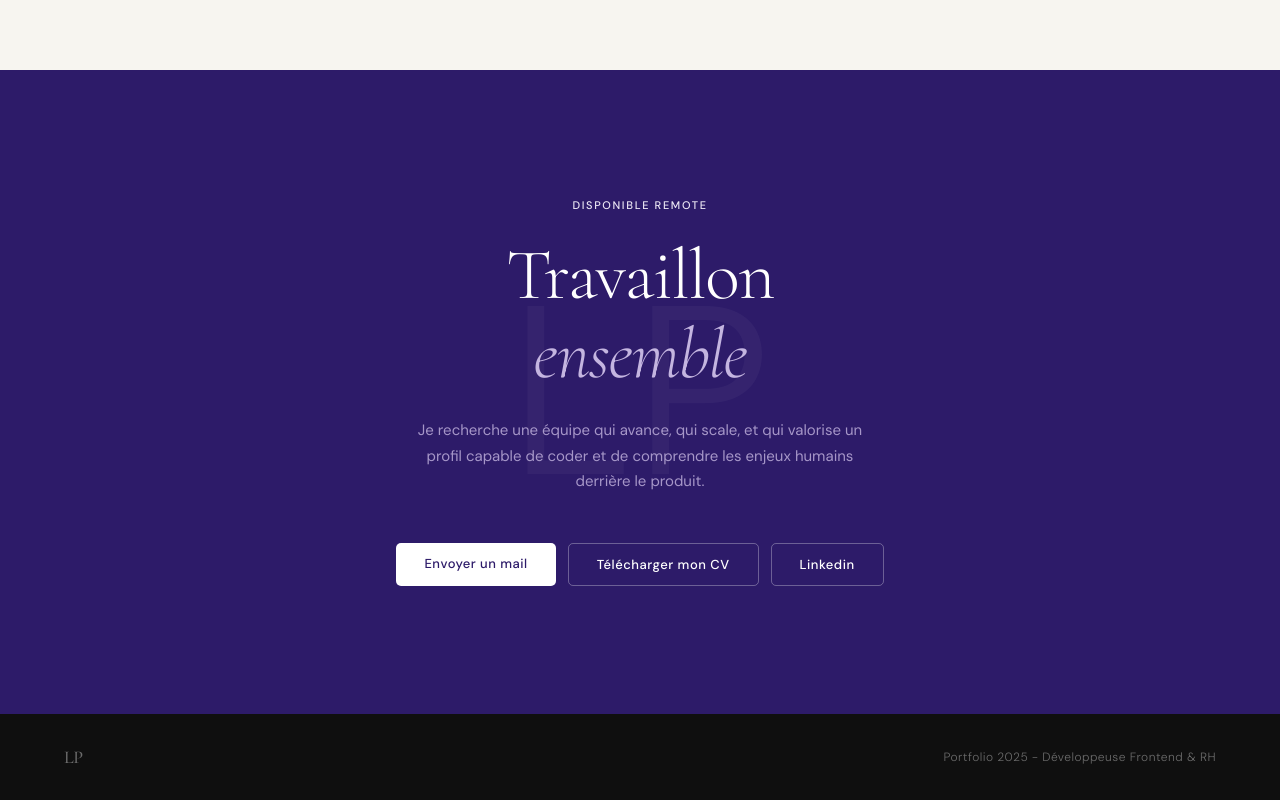
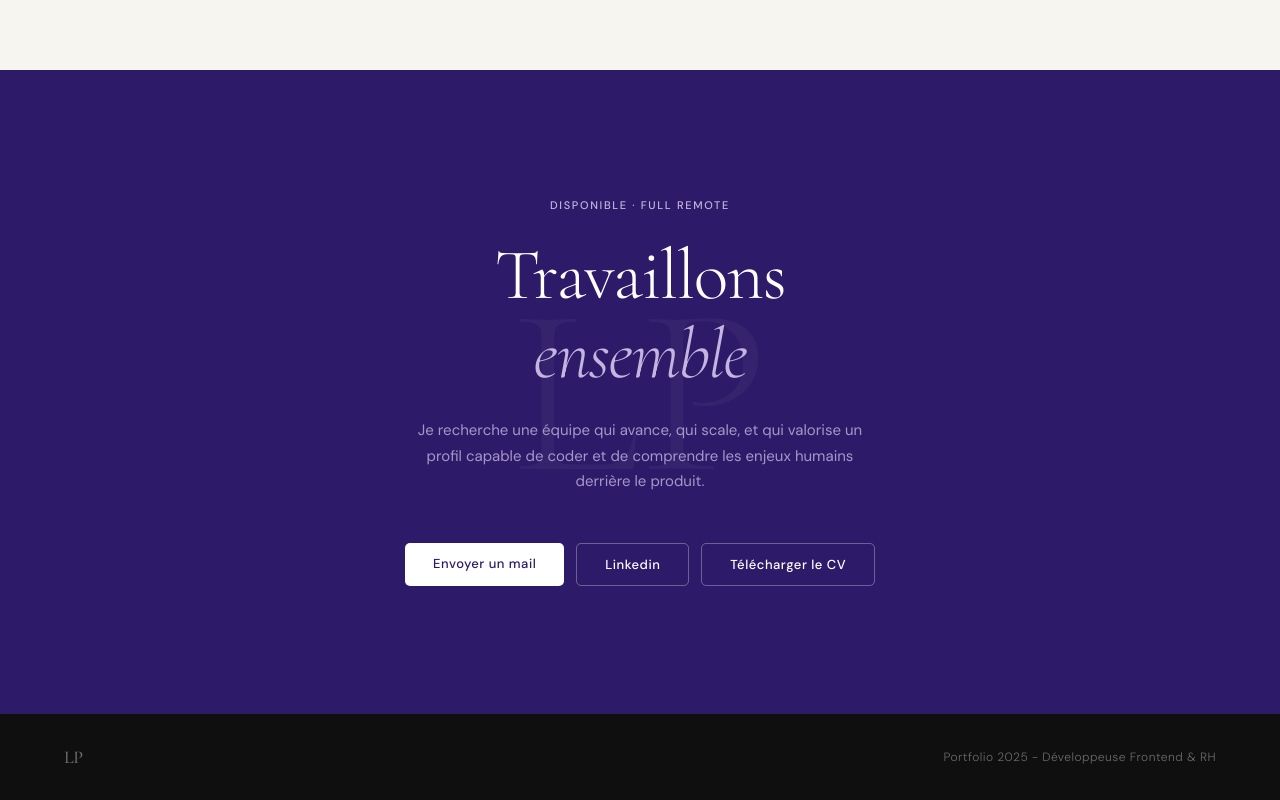
Before and after one commit to NeugdaeUju/Portfolio, a React (Vite) app: page / in a window 1280 px wide. Shown: the part 2566-3366 px from the top of the page. Built offline with nearby package versions, Linux system fonts and the light colour scheme; a web font is replaced by a local one.

Commit message:
Correction de l'affichage sur la section de contact

```diff
--- a/src/assets/sass/contact.scss
+++ b/src/assets/sass/contact.scss
@@ -6,7 +6,6 @@
     top : 50%;
     left: 50%;
     color : rgba(255, 255, 255, 0.04);
-    font-family : variables.$serif;
     font-size : 240px;
     text-align: center;
     font-weight : 300;
@@ -15,6 +14,10 @@
     white-space: nowrap;
     pointer-events: none;
     user-select: none;
+
+    & p {
+        font-family : variables.$serif;
+    }
 }
 
 .content {
@@ -22,12 +25,12 @@
     z-index : 1;
 
     & .label {
-        font-size : 11px;
-        font-weight : 500;
-        letter-spacing : 0.15em;
+        font-size: 11px;
+        font-weight: 500;
+        letter-spacing: 0.15em;
         text-transform: uppercase;
-        color : variables.$violet-light;
-        margin-bottom : 1.5rem;
+        color: variables.$violet-soft;
+        margin-bottom: 1.5rem;
     }
 
     & .heading{
@@ -58,6 +61,18 @@
         justify-content : center;
         flex-wrap : wrap;
 
+        & .button {
+            padding : 12px 28px;
+            font-family : variables.$sans;
+            font-size : 13px;
+            font-weight : 500;
+            border-radius : 5px;
+            text-decoration : none;
+            letter-spacing : 0.04em;
+            cursor: pointer;
+            border: none;
+        }
+
         & .link {
             background-color: transparent;
             color : variables.$blanc;
@@ -72,16 +87,5 @@
             background-color: variables.$blanc;
             color : variables.$violet;
         }
-
-        & .button {
-            padding : 12px 28px;
-            font-family : variables.$sans;
-            font-size : 13px;
-            font-weight : 500;
-            border-radius : 5px;
-            text-decoration : none;
-            letter-spacing : 0.04em;
-            cursor: pointer;
-        }
     }
 }
--- a/src/components/Contact.jsx
+++ b/src/components/Contact.jsx
@@ -9,14 +9,14 @@ function Contact () {
         </div>
         <div className='content'>
             <div>
-                <p className='label'>Disponible Remote</p>
-                <h2 className='heading'>Travaillon <br/> <i>ensemble</i></h2>
+                <p className='label'>Disponible · Full Remote</p>
+                <h2 className='heading'>Travaillons <br/> <i>ensemble</i></h2>
                 <p className='sub'>Je recherche une équipe qui avance, qui scale, et qui valorise un profil capable de coder et de comprendre les enjeux humains derrière le produit.</p>
             </div>
             <div className='action'>
                 <a className='CV button' href='mailto:email@exemple.com'>Envoyer un mail</a>
-                <a className='link button' href='#'>Télécharger mon CV</a>
                 <a className='link button' href='https://www.linkedin.com/in/le%C3%AFla-pelletier-672572249/' target='_blank'>Linkedin</a>
+                <a className='link button' href='#'>Télécharger le CV</a>
             </div>
         </div>
         </>
```
